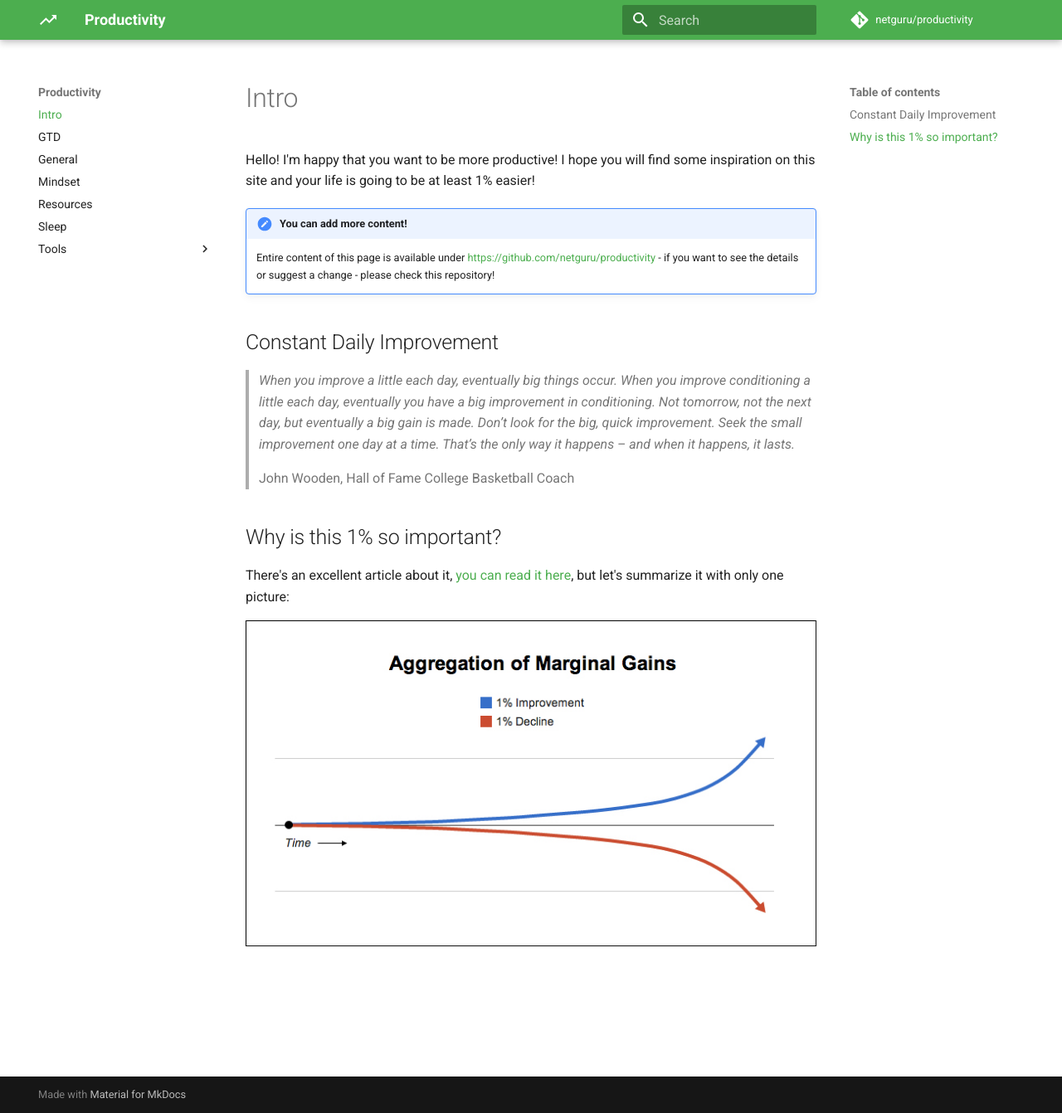
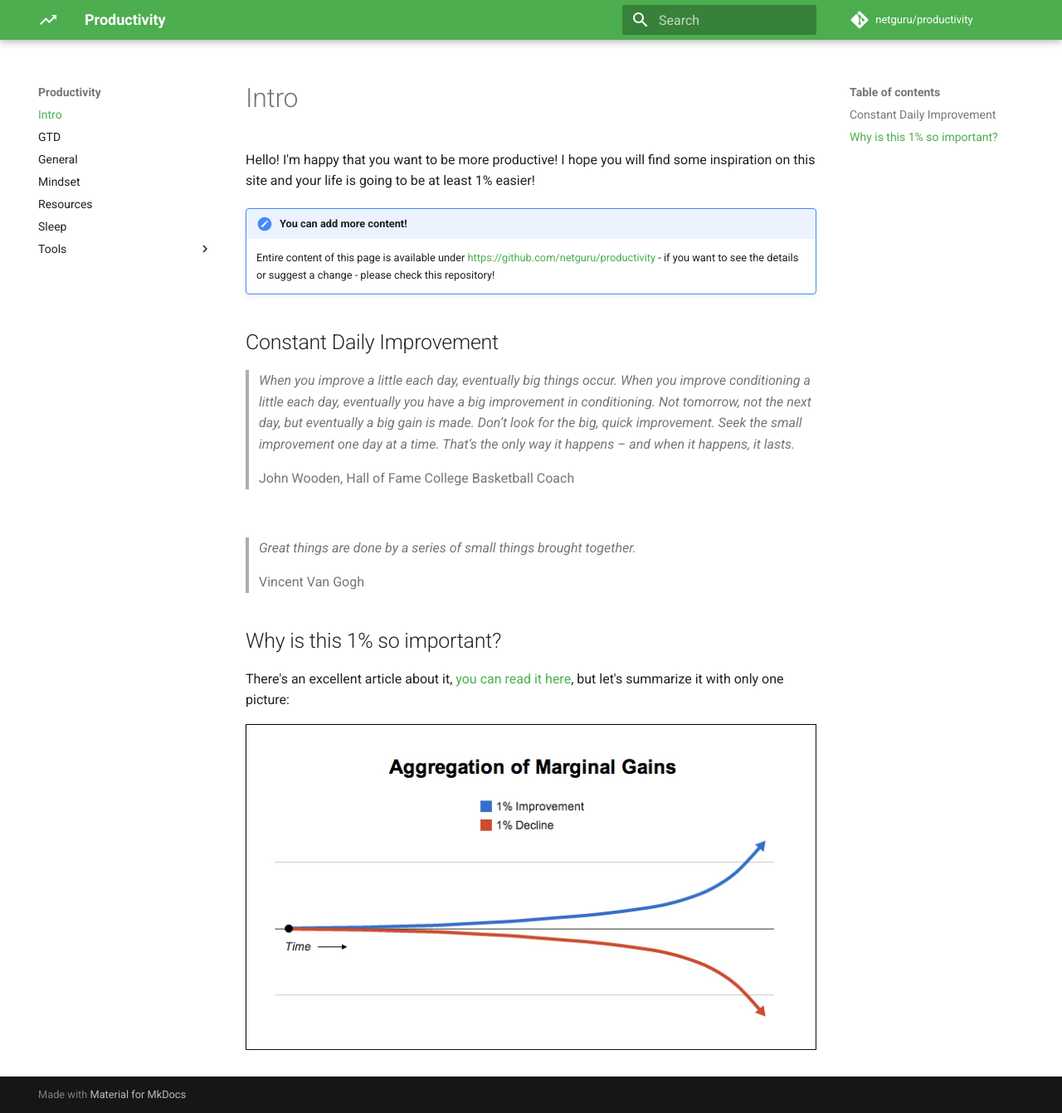
Before and after one commit to netguru/productivity, an MkDocs documentation site: the page built from docs/index.md, in a window 1280 px wide and 1342 px high. Shown: the whole window at 83% size. Built offline with MkDocs 1.6.1 and Material for MkDocs 9.7.7, drawn with Linux system fonts in a browser that asks for light colours; comment, search, counter and statistics services are not loaded.

Commit message:
Added Van Gogh's quote (#8)

```diff
--- a/docs/index.md
+++ b/docs/index.md
@@ -13,6 +13,12 @@ inspiration on this site and your life is going to be at least 1% easier!
 >
 > John Wooden, Hall of Fame College Basketball Coach
 
+&nbsp;
+
+> _Great things are done by a series of small things brought together._
+
+> Vincent Van Gogh
+
 ## Why is this 1% so important?
 
 There's an excellent article about it, [you can read it here][1],
```
